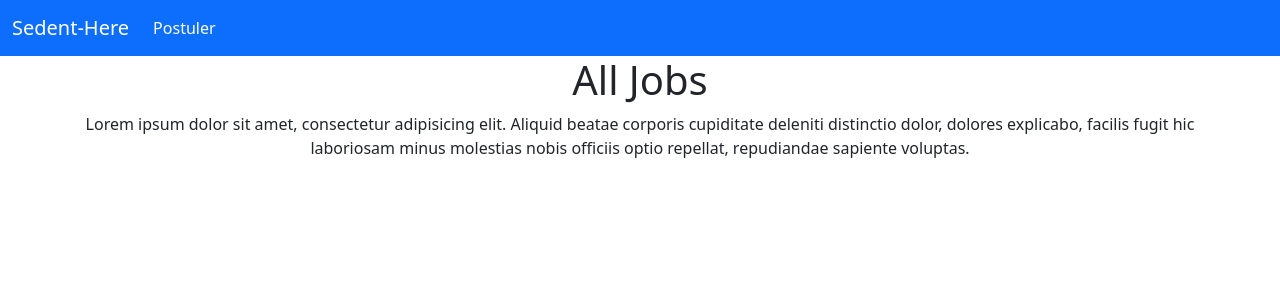
After one commit to loiclau/sedent-here, a Symfony app: template templates/job/index.html.twig in a window 1280 px wide. The commit adds this page. Shown: the top 300 px of the page. Run offline with Twig, Linux system fonts and the light colour scheme; the template is opened without the code that fills it, so the values that code supplies are empty; some libraries are stand-ins or nearby versions.

Commit message:
first page

```diff
--- a/config/routes.yaml
+++ b/config/routes.yaml
@@ -1,7 +1,3 @@
-home:
-    path: /
-    controller: App\Controller\HomeController::index
-
 #index:
 #    path: /
 #    controller: App\Controller\DefaultController::index
--- a/templates/base.html.twig
+++ b/templates/base.html.twig
@@ -5,6 +5,7 @@
         <title>{% block title %}Welcome!{% endblock %}</title>
         {# Run `composer require symfony/webpack-encore-bundle`
            and uncomment the following Encore helpers to start using Symfony UX #}
+        <link href="https://cdn.jsdelivr.net/npm/bootstrap@5.0.0-beta3/dist/css/bootstrap.min.css" rel="stylesheet" integrity="sha384-eOJMYsd53ii+scO/bJGFsiCZc+5NDVN2yr8+0RDqr0Ql0h+rP48ckxlpbzKgwra6" crossorigin="anonymous">
         {% block stylesheets %}
             {#{{ encore_entry_link_tags('app') }}#}
         {% endblock %}
@@ -14,6 +15,26 @@
         {% endblock %}
     </head>
     <body>
-        {% block body %}{% endblock %}
+    <nav class="navbar navbar-expand-lg navbar-dark bg-primary">
+        <div class="container-fluid">
+            <a class="navbar-brand" href="{{ path('home') }}">Sedent-Here</a>
+            <button class="navbar-toggler" type="button" data-bs-toggle="collapse" data-bs-target="#navbarSupportedContent" aria-controls="navbarSupportedContent" aria-expanded="false" aria-label="Toggle navigation">
+                <span class="navbar-toggler-icon"></span>
+            </button>
+            <div class="collapse navbar-collapse" id="navbarSupportedContent">
+                <ul class="navbar-nav me-auto mb-2 mb-lg-0">
+                    <li class="nav-item">
+                        <a class="nav-link active" {% if current_menu is defined and current_menu == 'job' %} active {% endif %} aria-current="page" href="{{ path('job.index') }}">Postuler</a>
+                    </li>
+                </ul>
+            </div>
+        </div>
+    </nav>
+
+
+    <script src="https://cdn.jsdelivr.net/npm/@popperjs/core@2.9.1/dist/umd/popper.min.js" integrity="sha384-SR1sx49pcuLnqZUnnPwx6FCym0wLsk5JZuNx2bPPENzswTNFaQU1RDvt3wT4gWFG" crossorigin="anonymous"></script>
+    <script src="https://cdn.jsdelivr.net/npm/bootstrap@5.0.0-beta3/dist/js/bootstrap.min.js" integrity="sha384-j0CNLUeiqtyaRmlzUHCPZ+Gy5fQu0dQ6eZ/xAww941Ai1SxSY+0EQqNXNE6DZiVc" crossorigin="anonymous"></script>
+    <script src="https://cdn.jsdelivr.net/npm/bootstrap@5.0.0-beta3/dist/js/bootstrap.bundle.min.js" integrity="sha384-JEW9xMcG8R+pH31jmWH6WWP0WintQrMb4s7ZOdauHnUtxwoG2vI5DkLtS3qm9Ekf" crossorigin="anonymous"></script>
+    {% block body %}{% endblock %}
     </body>
 </html>
--- /dev/null
+++ b/templates/job/index.html.twig
@@ -0,0 +1,10 @@
+{% extends 'base.html.twig' %}
+{% block title 'All Jobs' %}
+{% block body %}
+    <div class="container text-center">
+        <h1> All Jobs </h1>
+        <p>
+            Lorem ipsum dolor sit amet, consectetur adipisicing elit. Aliquid beatae corporis cupiditate deleniti distinctio dolor, dolores explicabo, facilis fugit hic laboriosam minus molestias nobis officiis optio repellat, repudiandae sapiente voluptas.
+        </p>
+    </div>
+{% endblock %}
```
Also changed, not shown: src/Controller/HomeController.php (+20 -2 lines), src/Controller/JobController.php (added, +24 -0 lines), templates/pages/home.html.twig (added, +10 -0 lines), config/services.yaml (line endings or trailing spaces), 7 other files.
